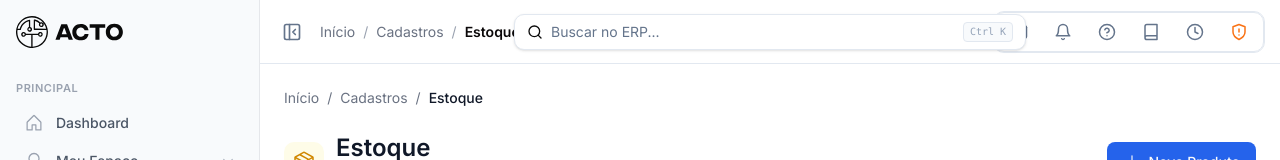
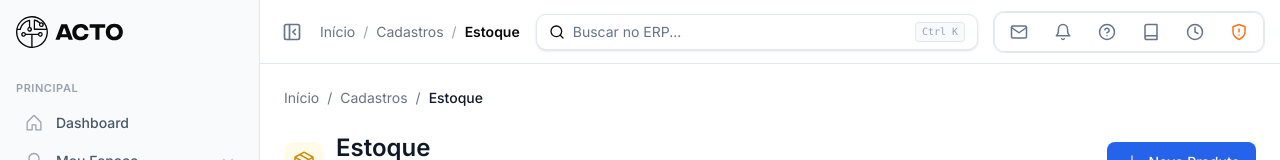
Before and after one commit to lucasguariero/acto-crm, a Next.js app: page /cadastros/estoque in a window 1280 px wide. Shown: the top 160 px of the page. Built offline with nearby package versions, Linux system fonts and the light colour scheme.

Commit message:
fix: sidebar sempre visível e input de busca flexível
- Sidebar sempre ocupa 72px (colapsada) ou 260px (expandida)
- Input de busca flexível com max-width
- Espaço adequado para toggle e ícones

```diff
--- a/src/app/dashboard/layout.tsx
+++ b/src/app/dashboard/layout.tsx
@@ -15,7 +15,7 @@ export default function DashboardLayout({
     <div className="min-h-screen bg-white">
       <Sidebar collapsed={collapsed} onToggle={() => setCollapsed(!collapsed)} />
       <div
-        className="transition-all duration-300 ml-0 md:ml-[72px] lg:ml-[260px]"
+        className="transition-all duration-300 ml-[72px] lg:ml-[260px]"
       >
         <Header onToggleSidebar={() => setCollapsed(!collapsed)} collapsed={collapsed} />
         <main>
--- a/src/components/layout/header.tsx
+++ b/src/components/layout/header.tsx
@@ -137,11 +137,11 @@ export function Header({ onToggleSidebar, collapsed }: HeaderProps) {
       </div>
 
       {/* Center - Search */}
-      <div className="hidden lg:flex absolute left-1/2 top-1/2 -translate-x-1/2 -translate-y-1/2">
-        <button className="flex items-center gap-2 rounded-lg border border-[#E2E8F0] bg-white px-3 h-9 w-[400px] lg:w-[512px] shadow-sm hover:bg-[#F8FAFC] transition-colors">
+      <div className="flex-1 max-w-md mx-4">
+        <button className="flex items-center gap-2 rounded-lg border border-[#E2E8F0] bg-white px-3 h-9 w-full shadow-sm hover:bg-[#F8FAFC] transition-colors">
           <Icons.Search />
-          <span className="text-sm text-[#64748B]">Buscar no ERP...</span>
-          <kbd className="inline-flex h-5 items-center gap-1 rounded border border-[#E2E8F0] bg-[#F8FAFC] px-1.5 text-[10px] text-[#94A3B8] font-medium ml-auto">
+          <span className="text-sm text-[#64748B] flex-1 text-left">Buscar no ERP...</span>
+          <kbd className="hidden sm:inline-flex h-5 items-center gap-1 rounded border border-[#E2E8F0] bg-[#F8FAFC] px-1.5 text-[10px] text-[#94A3B8] font-medium">
             Ctrl K
           </kbd>
         </button>
```
